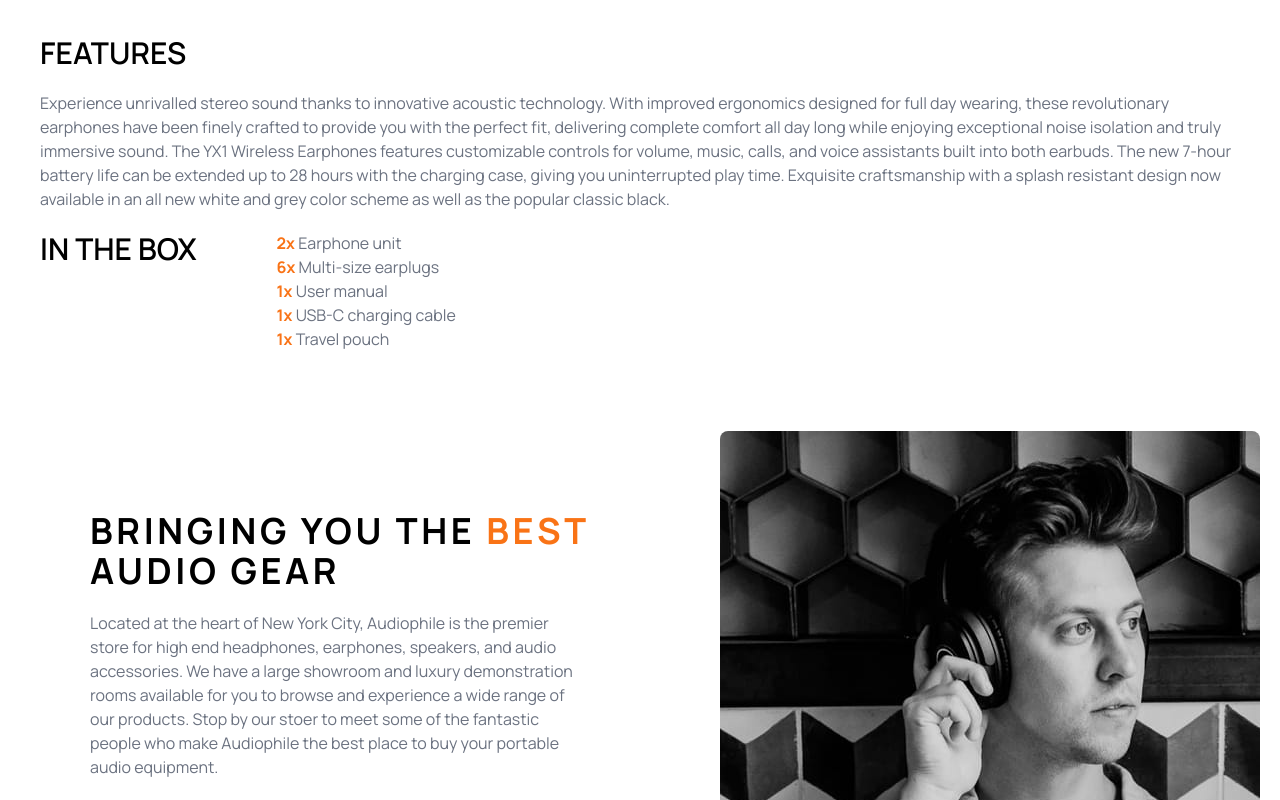
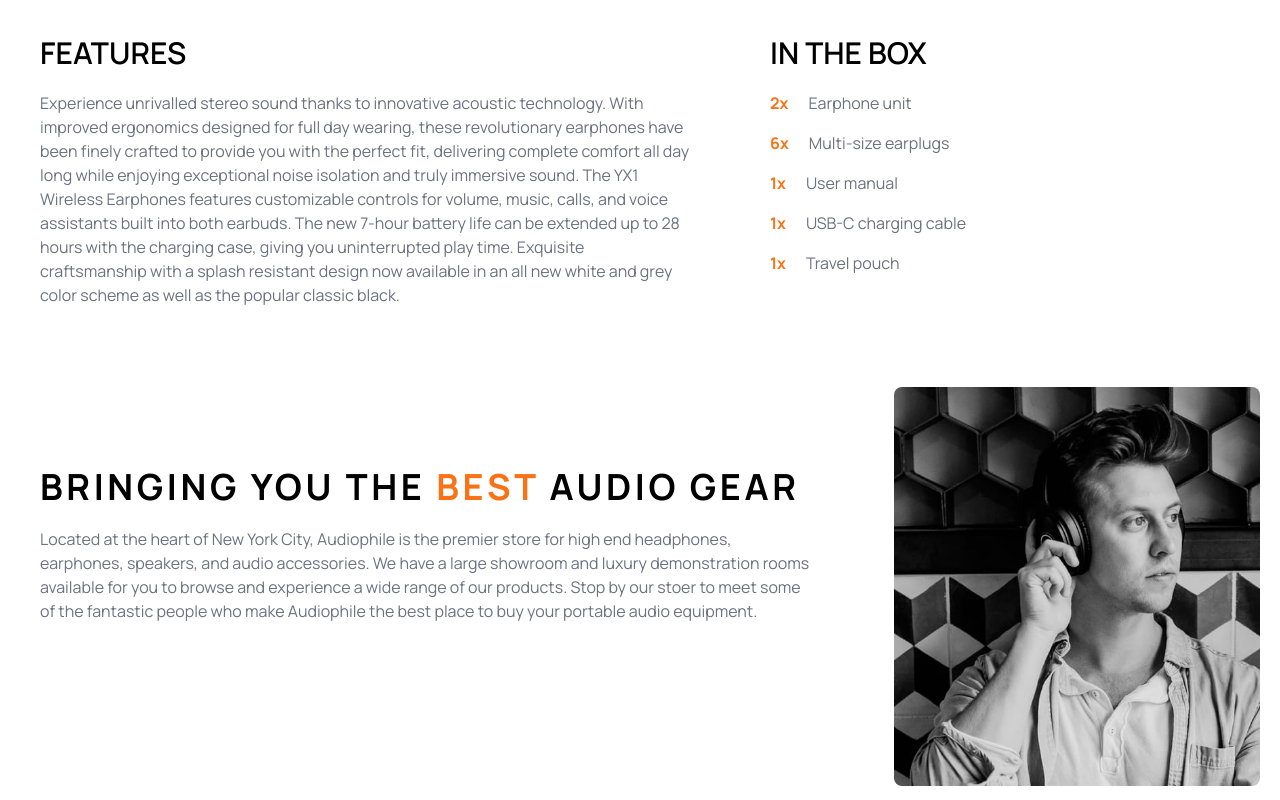
Before and after one commit to JioBautista/audiophile-ecommerce-website, a React (Vite) app in the folder frontend/app/: page /product-details/1 in a window 1280 px wide. Shown: the part 660-1460 px from the top of the page. Built offline with nearby package versions, Linux system fonts and the light colour scheme.

Commit message:
Completed

```diff
--- a/frontend/app/src/footer/EndContent.jsx
+++ b/frontend/app/src/footer/EndContent.jsx
@@ -21,7 +21,7 @@ function EndContent() {
         />
       </div>
 
-      <div className="mx-auto max-w-[600px] space-y-5 px-5 py-10 text-center lg:pr-20 lg:text-start">
+      <div className="container mx-auto space-y-5 px-5 py-10 text-center lg:pr-20 lg:text-start">
         <h1 className="my-5 text-3xl font-bold tracking-widest md:text-4xl">
           BRINGING YOU THE <span className="text-orange-500">BEST</span> AUDIO
           GEAR
--- a/frontend/app/src/pages/categories/Earphones.jsx
+++ b/frontend/app/src/pages/categories/Earphones.jsx
@@ -22,7 +22,7 @@ function Earphones() {
   return (
     <>
       <div className="bg-black px-5 py-10 text-center text-3xl font-semibold tracking-widest text-white">
-        <h1>SPEAKERS</h1>
+        <h1>EARPHONES</h1>
       </div>
       <Products data={earphones} />
       <Category />
--- a/frontend/app/src/pages/categories/Products.jsx
+++ b/frontend/app/src/pages/categories/Products.jsx
@@ -48,7 +48,7 @@ function Products({ data }) {
                 <h1 className="text-4xl font-semibold tracking-widest md:px-28 lg:px-0">
                   {items.name.toUpperCase()}
                 </h1>
-                <p className="text-gray-500 md:px-10 lg:px-0 ">
+                <p className="text-gray-500 md:px-10 lg:px-0">
                   {items.description}
                 </p>
                 <Link to={`/product-details/${items.id}`} className="block">
--- a/frontend/app/src/pages/product-details/Features.jsx
+++ b/frontend/app/src/pages/product-details/Features.jsx
@@ -5,8 +5,8 @@ function Features({ data }) {
   const includes = data && data[0].includes;
   console.log(includes);
   return (
-    <Container styles={"px-5 space-y-5"}>
-      <div className="space-y-5">
+    <Container styles={"px-5 space-y-20 lg:flex lg:space-y-0 lg:gap-20"}>
+      <div className="max-w-[650px] space-y-5">
         <h1 className="text-3xl font-semibold">FEATURES</h1>
         {data &&
           data.map((items) => (
@@ -14,18 +14,16 @@ function Features({ data }) {
           ))}
       </div>
 
-      <div className="space-y-5 md:flex  md:gap-20 md:space-y-0">
+      <div className="space-y-10 md:flex md:gap-56 md:space-y-0 lg:flex-col lg:gap-5">
         <h1 className="text-3xl font-semibold">IN THE BOX</h1>
         <div>
           {includes &&
             includes.map((items) => (
               <>
-                <p className="font-bold text-orange-500">
-                  {items.quantity}x{" "}
-                  <span className="font-normal text-gray-500">
-                    {items.item}
-                  </span>
-                </p>
+                <div className="mb-4 flex items-center gap-5">
+                  <p className="font-bold text-orange-500">{items.quantity}x</p>
+                  <p className="text-gray-500">{items.item}</p>
+                </div>
               </>
             ))}
         </div>
```
